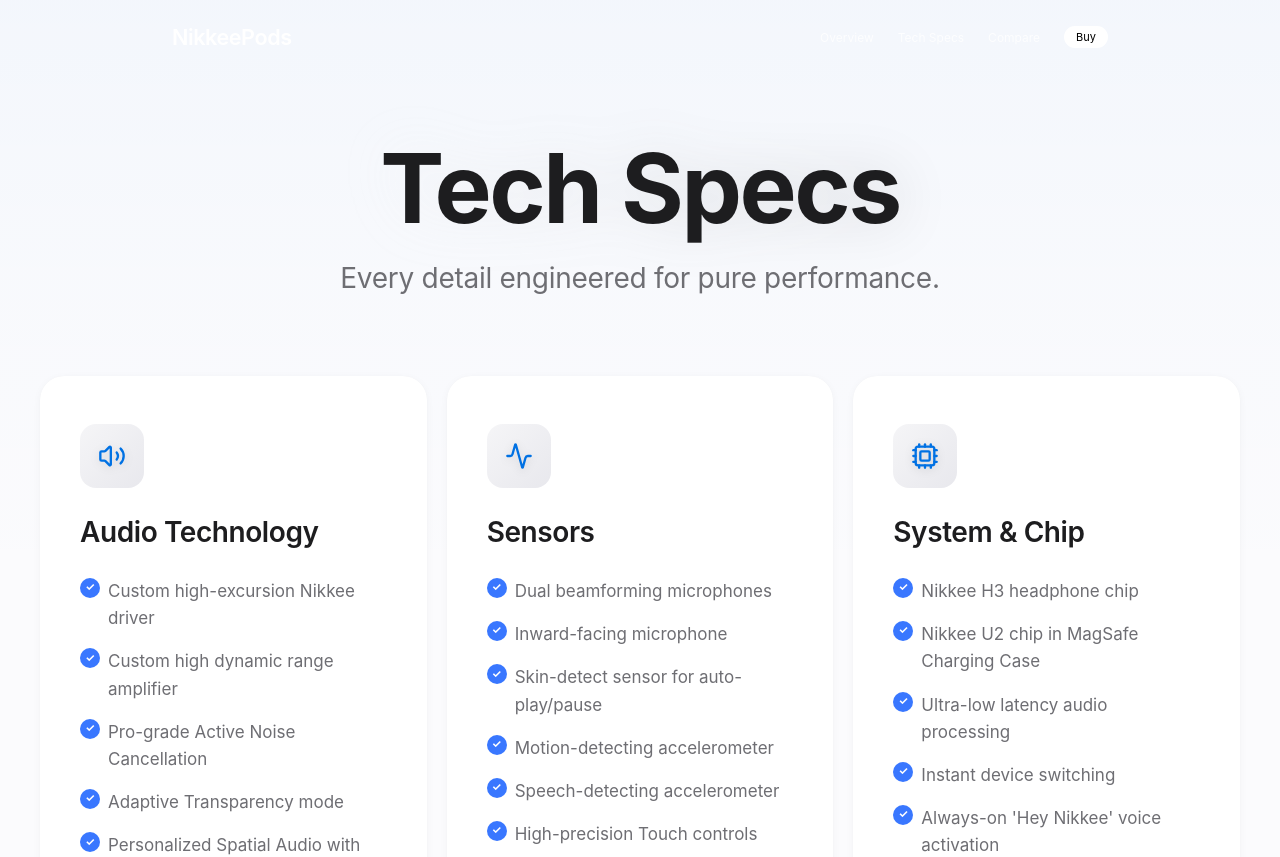
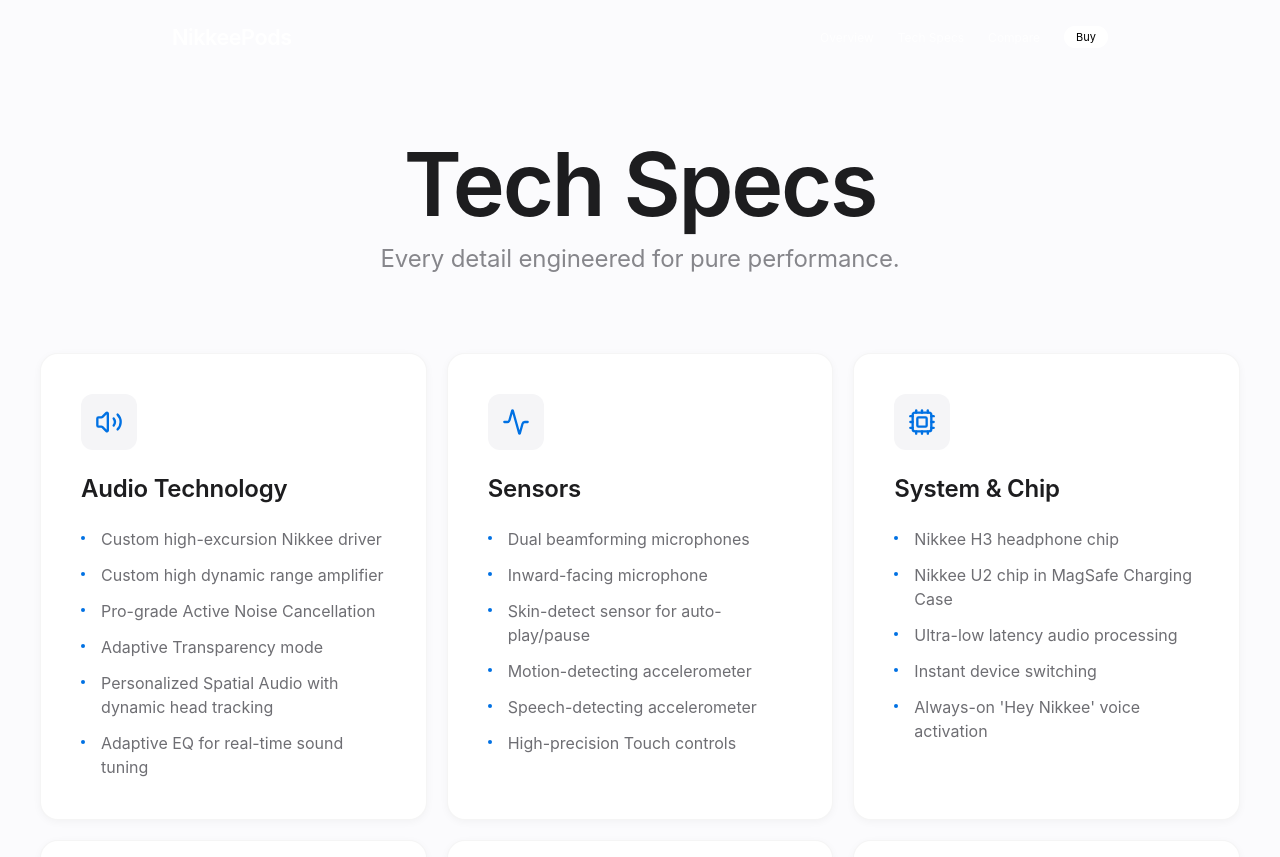
Before and after one commit to nikilkumarm/nikkeepods, a Next.js app: page /tech-specs in a window 1280 px wide. Shown: the top 857 px of the page. Built offline with nearby package versions, Linux system fonts and the light colour scheme.

Commit message:
Simplify Tech Specs to minimal Apple design

```diff
--- a/src/app/tech-specs/TechSpecs.module.css
+++ b/src/app/tech-specs/TechSpecs.module.css
@@ -6,219 +6,112 @@
     display: flex;
     flex-direction: column;
     align-items: center;
-    position: relative;
-    overflow: hidden;
-}
-
-/* Subtle gradient background */
-.container::before {
-    content: '';
-    position: absolute;
-    top: 0;
-    left: 0;
-    right: 0;
-    height: 600px;
-    background: linear-gradient(180deg,
-            rgba(0, 113, 227, 0.03) 0%,
-            rgba(0, 113, 227, 0.01) 50%,
-            transparent 100%);
-    pointer-events: none;
 }
 
 .header {
     text-align: center;
     margin-bottom: 80px;
     max-width: 980px;
-    position: relative;
-    z-index: 1;
 }
 
 .title {
-    font-size: clamp(3.5rem, 10vw, 6rem);
-    font-weight: 700;
+    font-size: clamp(3rem, 8vw, 5.5rem);
+    font-weight: 600;
     letter-spacing: -0.025em;
     color: #1d1d1f;
-    margin-bottom: 1.5rem;
+    margin-bottom: 1rem;
     line-height: 1;
-    position: relative;
-}
-
-/* Apple-style gradient text effect */
-.title::after {
-    content: 'Tech Specs';
-    position: absolute;
-    left: 50%;
-    top: 50%;
-    transform: translate(-50%, -50%);
-    background: linear-gradient(90deg, #ebebeb 0%, #000000 100%);
-    background-clip: text;
-    -webkit-background-clip: text;
-    -webkit-text-fill-color: transparent;
-    opacity: 0.15;
-    filter: blur(30px);
-    z-index: -1;
-    white-space: nowrap;
 }
 
 .subtitle {
-    font-size: 1.75rem;
-    color: #6e6e73;
+    font-size: 1.5rem;
+    color: #86868b;
     font-weight: 400;
     max-width: 700px;
     margin: 0 auto;
-    letter-spacing: -0.01em;
-    line-height: 1.3;
+    letter-spacing: -0.005em;
 }
 
 .grid {
     display: grid;
-    grid-template-columns: repeat(auto-fit, minmax(360px, 1fr));
+    grid-template-columns: repeat(auto-fit, minmax(340px, 1fr));
     gap: 20px;
     max-width: 1200px;
     width: 100%;
-    position: relative;
-    z-index: 1;
 }
 
 .specCard {
     background: #fff;
-    border-radius: 24px;
-    padding: 48px 40px;
-    transition: all 0.4s cubic-bezier(0.4, 0, 0.2, 1);
+    border-radius: 18px;
+    padding: 40px;
+    transition: all 0.3s cubic-bezier(0.4, 0, 0.2, 1);
     display: flex;
     flex-direction: column;
-    gap: 28px;
-    box-shadow:
-        0 2px 8px rgba(0, 0, 0, 0.04),
-        0 0 1px rgba(0, 0, 0, 0.04);
-    position: relative;
-    overflow: hidden;
-}
-
-/* Subtle gradient border effect */
-.specCard::before {
-    content: '';
-    position: absolute;
-    inset: 0;
-    border-radius: 24px;
-    padding: 1px;
-    background: linear-gradient(135deg,
-            rgba(0, 113, 227, 0.1),
-            transparent 50%,
-            rgba(0, 199, 190, 0.1));
-    -webkit-mask:
-        linear-gradient(#fff 0 0) content-box,
-        linear-gradient(#fff 0 0);
-    -webkit-mask-composite: xor;
-    mask-composite: exclude;
-    opacity: 0;
-    transition: opacity 0.4s ease;
+    gap: 24px;
+    box-shadow: 0 2px 8px rgba(0, 0, 0, 0.04);
+    border: 1px solid rgba(0, 0, 0, 0.04);
 }
 
 .specCard:hover {
-    transform: translateY(-6px);
-    box-shadow:
-        0 12px 32px rgba(0, 0, 0, 0.08),
-        0 2px 8px rgba(0, 0, 0, 0.04);
-}
-
-.specCard:hover::before {
-    opacity: 1;
+    transform: translateY(-4px);
+    box-shadow: 0 8px 24px rgba(0, 0, 0, 0.08);
+    border-color: rgba(0, 0, 0, 0.08);
 }
 
 .iconWrapper {
-    width: 64px;
-    height: 64px;
-    background: linear-gradient(135deg, #f5f5f7 0%, #e8e8ed 100%);
-    border-radius: 16px;
+    width: 56px;
+    height: 56px;
+    background: #f5f5f7;
+    border-radius: 12px;
     display: flex;
     align-items: center;
     justify-content: center;
     color: #0071e3;
-    transition: all 0.4s cubic-bezier(0.34, 1.56, 0.64, 1);
-    position: relative;
-}
-
-.iconWrapper::after {
-    content: '';
-    position: absolute;
-    inset: -2px;
-    background: linear-gradient(135deg, #e1e1e1, #000000);
-    border-radius: 18px;
-    opacity: 0;
-    z-index: -1;
-    transition: opacity 0.4s ease;
+    transition: all 0.3s ease;
 }
 
 .specCard:hover .iconWrapper {
-    background: linear-gradient(135deg, #e1e1e1, #000000);
+    background: #0071e3;
     color: #fff;
-    transform: scale(1.08);
-    box-shadow: 0 8px 24px rgba(191, 90, 242, 0.3);
-}
-
-.specCard:hover .iconWrapper::after {
-    opacity: 0.2;
-    filter: blur(12px);
-}
-
-.iconWrapper svg {
-    filter: drop-shadow(0 2px 4px rgba(0, 0, 0, 0.1));
+    transform: scale(1.05);
 }
 
 .categoryTitle {
-    font-size: 1.75rem;
+    font-size: 1.5rem;
     font-weight: 600;
     color: #1d1d1f;
-    letter-spacing: -0.015em;
-    line-height: 1.2;
+    letter-spacing: -0.01em;
 }
 
 .specList {
     list-style: none;
     display: flex;
     flex-direction: column;
-    gap: 16px;
+    gap: 12px;
 }
 
 .specItem {
-    font-size: 1.0625rem;
+    font-size: 1rem;
     color: #6e6e73;
-    line-height: 1.6;
+    line-height: 1.5;
     position: relative;
-    padding-left: 28px;
-    transition: all 0.3s ease;
+    padding-left: 20px;
+    transition: color 0.2s ease;
 }
 
-/* Apple-style checkmark bullet */
 .specItem::before {
-    content: '✓';
+    content: '';
     position: absolute;
     left: 0;
-    top: 0;
-    width: 20px;
-    height: 20px;
-    background: #2469ff;
+    top: 9px;
+    width: 4px;
+    height: 4px;
+    background: #0071e3;
     border-radius: 50%;
-    display: flex;
-    align-items: center;
-    justify-content: center;
-    font-size: 11px;
-    font-weight: 700;
-    color: #fff;
-    opacity: 0.9;
-    transition: all 0.3s ease;
 }
 
 .specCard:hover .specItem {
     color: #1d1d1f;
-    transform: translateX(2px);
-}
-
-.specCard:hover .specItem::before {
-    opacity: 1;
-    transform: scale(1.1);
-    box-shadow: 0 2px 8px rgba(191, 90, 242, 0.3);
 }
 
 @media (max-width: 768px) {
@@ -231,7 +124,7 @@
     }
 
     .subtitle {
-        font-size: 1.375rem;
+        font-size: 1.25rem;
     }
 
     .grid {
@@ -240,28 +133,20 @@
     }
 
     .specCard {
-        padding: 36px 28px;
-        gap: 24px;
-        border-radius: 20px;
+        padding: 32px 24px;
+        gap: 20px;
     }
 
     .categoryTitle {
-        font-size: 1.5rem;
+        font-size: 1.375rem;
     }
 
     .iconWrapper {
-        width: 56px;
-        height: 56px;
+        width: 48px;
+        height: 48px;
     }
 
     .specItem {
-        font-size: 1rem;
-        padding-left: 26px;
-    }
-
-    .specItem::before {
-        width: 18px;
-        height: 18px;
-        font-size: 10px;
+        font-size: 0.9375rem;
     }
 }
```
